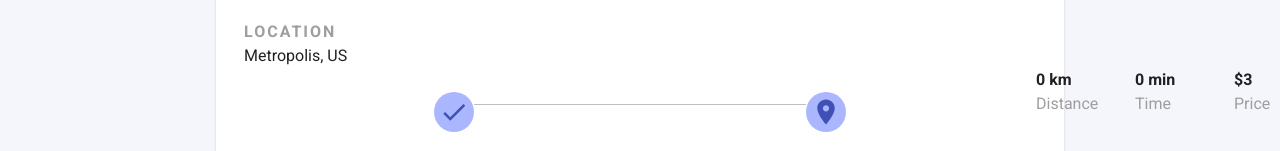
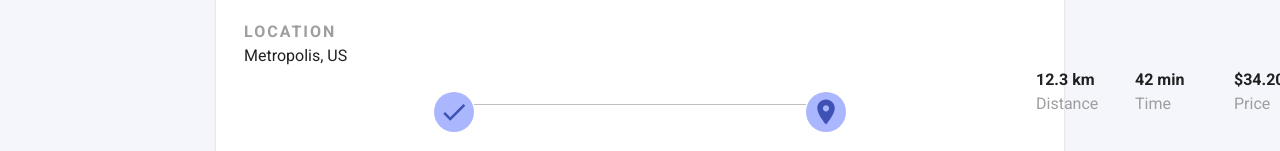
Before and after one commit to orianabreu/Onyze-test, a React (Create React App) app: page / in a window 1280 px wide. Shown: the part 368-519 px from the top of the page. Built offline with nearby package versions, Linux system fonts and the light colour scheme.

Commit message:
Revert "create hook for events"
This reverts commit 33f69beca68c348b9ea598fceeebe1938fe4cffa.

```diff
--- a/src/PassengerInfo/index.js
+++ b/src/PassengerInfo/index.js
@@ -1,4 +1,4 @@
-import React, { useState } from 'react';
+import React from 'react';
 import { withStyles } from '@material-ui/core/styles';
 import Accordion from '@material-ui/core/Accordion';
 import AccordionDetails from '@material-ui/core/AccordionDetails';
@@ -26,15 +26,6 @@ const AccordionSummary = withStyles({
 })(MuiAccordionSummary);
 
 export default function Passenger(props) {
-
-    const [events, setEvents] = useState({
-        distance: '0',
-        time: '0',
-        price: '3',
-        energy: '0'
-    });
-
-    const { distance, time, price, energy } = events;
 
     const isMobile = useMediaQuery('(max-width:600px)');
 
@@ -160,7 +151,7 @@ export default function Passenger(props) {
                             <Grid container xs={12} md={6}>
                                 <Grid item xs={3}>
                                     <Typography className={MuiTypography}>
-                                        {distance} km
+                                        12.3 km
                                     </Typography>
                                     <Typography className={subtitle}>
                                         Distance
@@ -168,7 +159,7 @@ export default function Passenger(props) {
                                 </Grid>
                                 <Grid item xs={3}>
                                 <Typography className={MuiTypography}>
-                                        {time} min
+                                        42 min
                                     </Typography>
                                     <Typography className={subtitle}>
                                         Time
@@ -176,7 +167,7 @@ export default function Passenger(props) {
                                 </Grid>
                                 <Grid item xs={3}>
                                 <Typography className={MuiTypography}>
-                                        ${price}
+                                        $34.20
                                     </Typography>
                                     <Typography className={subtitle}>
                                         Price
@@ -184,7 +175,7 @@ export default function Passenger(props) {
                                 </Grid>
                                 <Grid item xs={3}>
                                     <Typography className={MuiTypography}>
-                                        {energy} kWh
+                                        12.4 kWh
                                     </Typography>
                                     <Typography className={subtitle}>
                                         Energy
```
